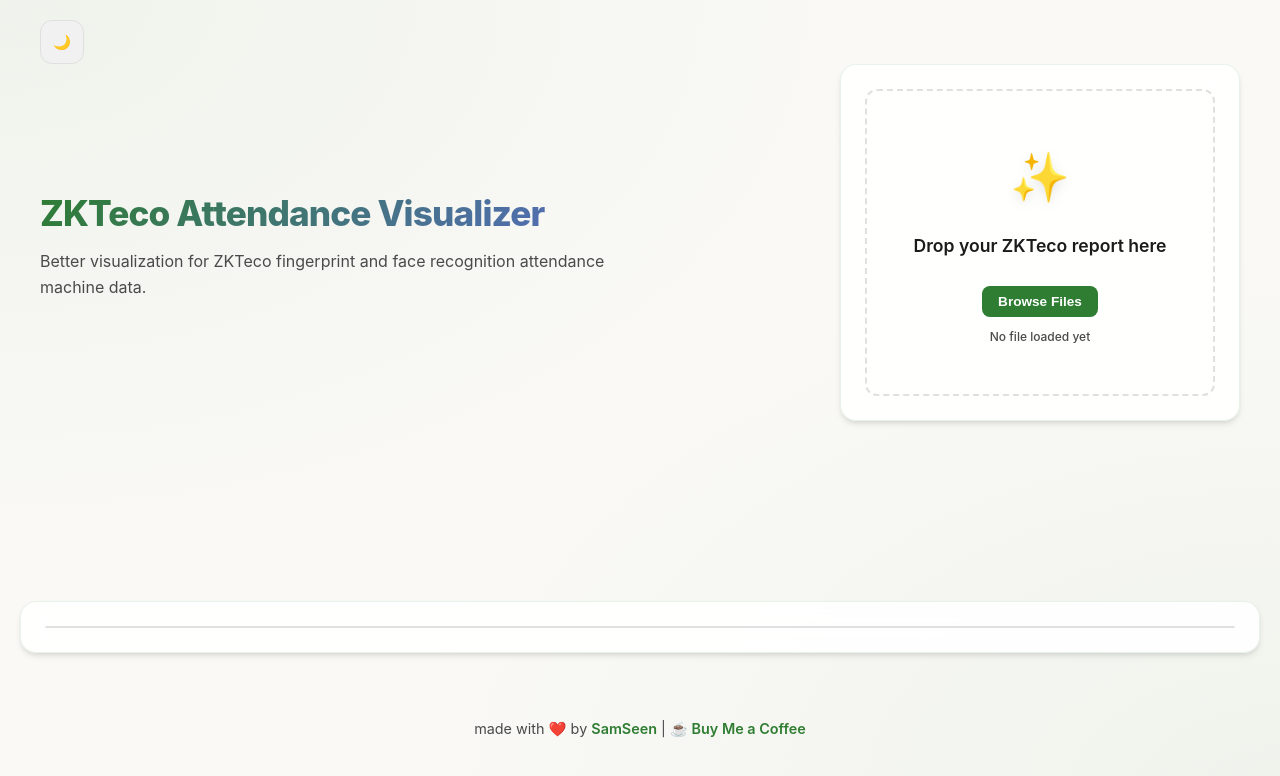
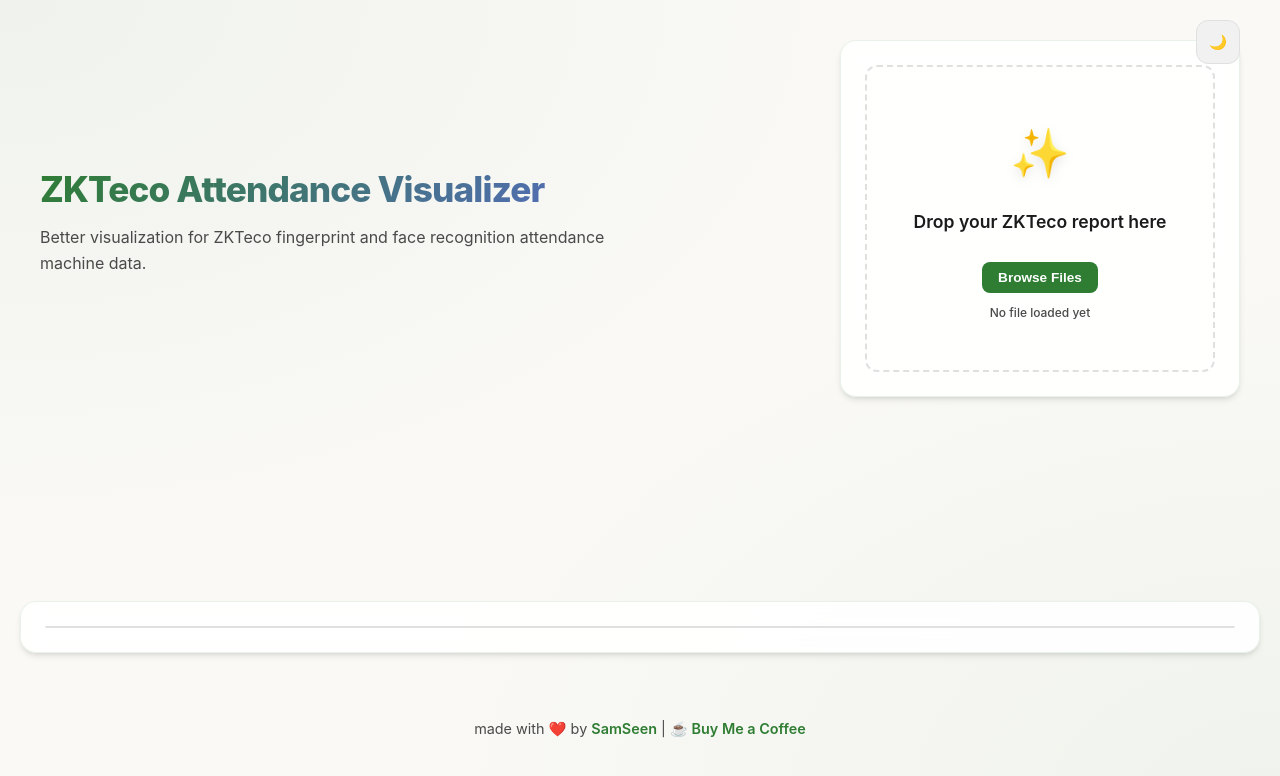
Before and after one commit to SamSeenX/ZKTeco, a website built with Vite: page index.html in a window 1280 px wide. Built offline with nearby package versions, Linux system fonts and the light colour scheme.

Commit message:
style: final positioning for theme toggle in top right

```diff
--- a/src/css/style.css
+++ b/src/css/style.css
@@ -57,6 +57,8 @@
     width: 100%;
     margin: 0 auto;
     flex: 1;
+    position: relative;
+    padding-top: 20px;
 }
 
 .top-section {
@@ -310,6 +312,9 @@
 }
 
 .theme-toggle {
+    position: absolute;
+    top: 0;
+    right: 0;
     background-color: var(--toggle-bg);
     color: var(--text-main);
     border: 1px solid var(--border-color);
@@ -317,6 +322,7 @@
     height: 44px;
     border-radius: 12px;
     justify-content: center;
+    z-index: 10;
 }
 
 .export-group {
```
